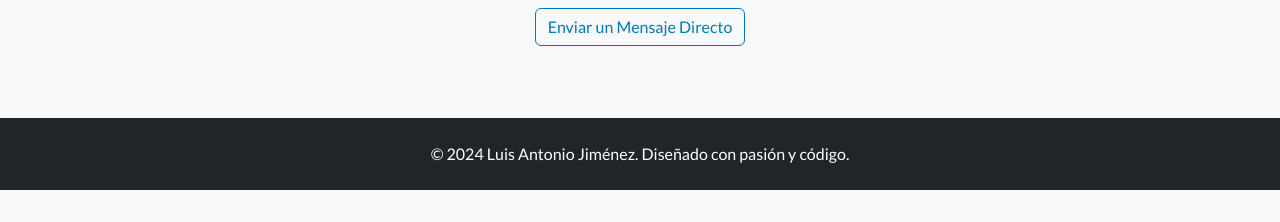
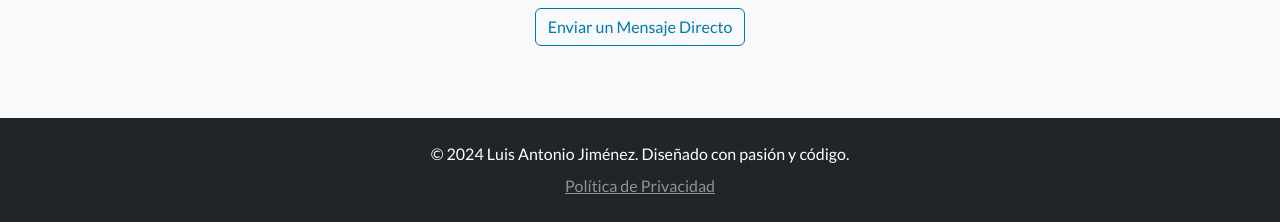
Before and after one commit to LuisAntonio979/Portafolio, a plain HTML site: page index.html in a window 1280 px wide. Shown: the part 3781-4003 px from the top of the page. Before the commit the page ends 3971 px from the top, so only its background shows below. Drawn offline with nearby package versions, Linux system fonts and the light colour scheme.

Commit message:
Index correcto Politica de Privacidad
Resubido

```diff
--- a/index.html
+++ b/index.html
@@ -371,7 +371,10 @@
     </main>
 
     <footer class="py-4 text-white" style="background-color: var(--dark-bg);">
-         <div class="container text-center"><p class="mb-0">© 2024 Luis Antonio Jiménez. Diseñado con pasión y código.</p></div>
+         <div class="container text-center">
+            <p class="mb-0">© 2024 Luis Antonio Jiménez. Diseñado con pasión y código.</p>
+            <p class="mb-0 mt-2"><a href="privacy.html" class="text-white-50">Política de Privacidad</a></p>
+        </div>
     </footer>
 
     <div class="modal fade" id="projectModal" tabindex="-1" aria-labelledby="projectModalLabel" aria-hidden="true">
```
